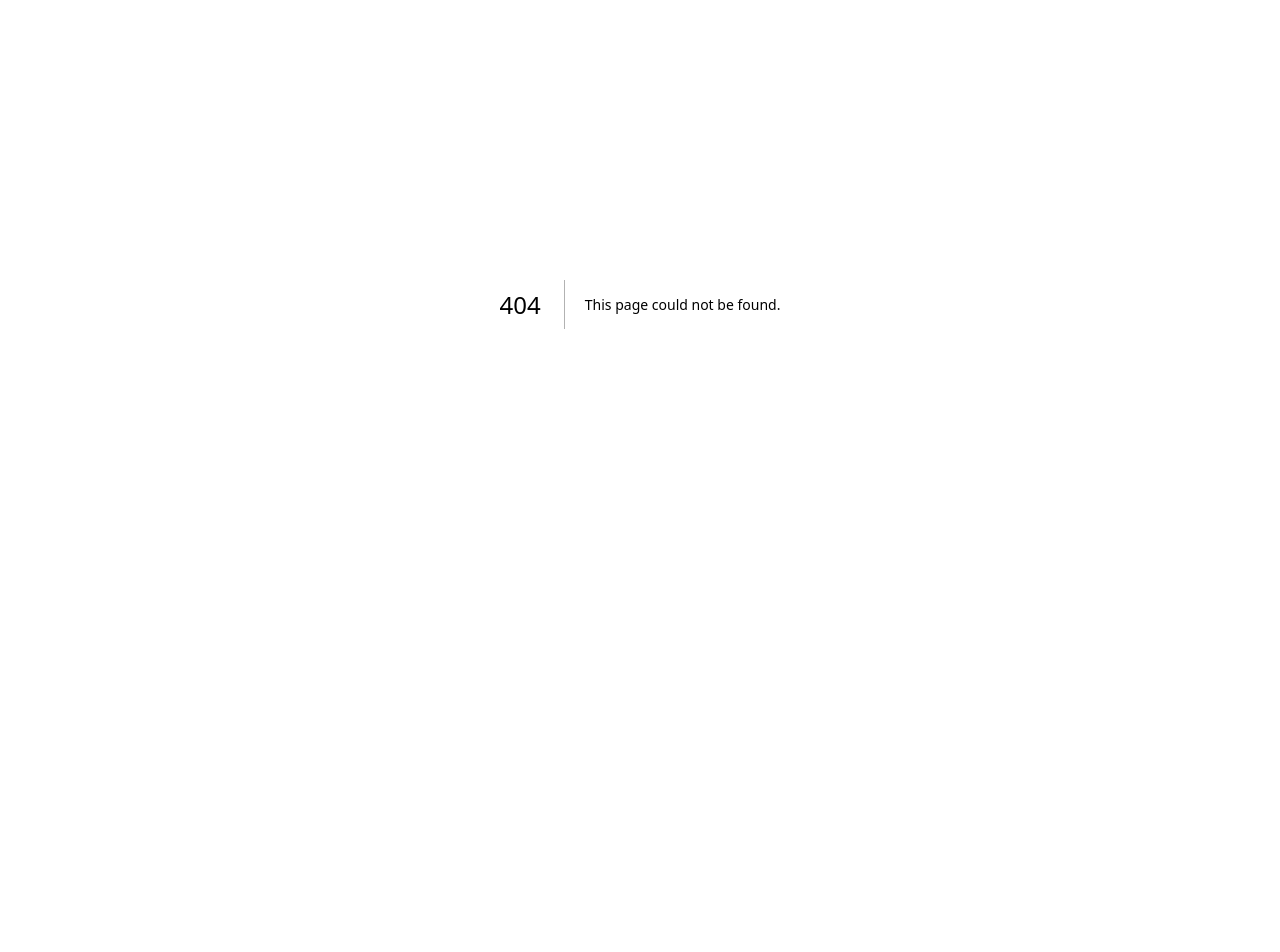
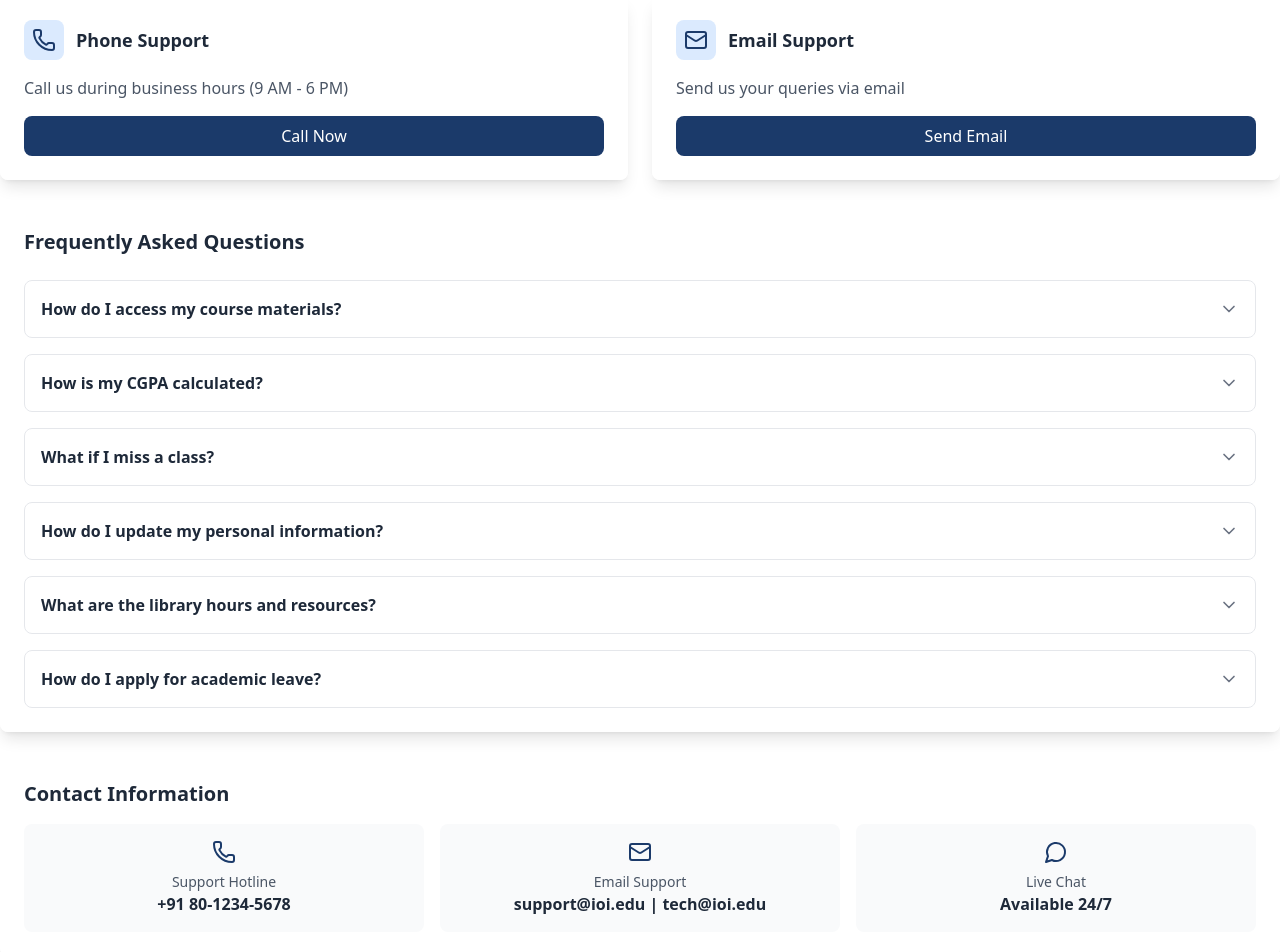
Before and after one commit to Ashutosh-pw-ioi/StudentProfile-frontend, a Next.js app: page /dashboard/student/help in a window 1280 px wide. Before the commit this address had no page. Shown: the part 96-1048 px from the top of the page. Before the commit the page ends 800 px from the top, so only its background shows below. Built offline with nearby package versions, Linux system fonts and the light colour scheme.

Commit message:
Student Help Page Added

```diff
--- /dev/null
+++ b/src/app/dashboard/student/help/page.tsx
@@ -0,0 +1,179 @@
+'use client';
+
+import React, { useState } from "react";
+import {  Phone, Mail, MessageCircle, ChevronDown, ChevronUp } from "lucide-react";
+
+export default function HelpSection() {
+  const [openFaq, setOpenFaq] = useState<number | null>(null);
+
+  const helpItems = [
+    {
+      icon: Phone,
+      title: "Phone Support",
+      description: "Call us during business hours (9 AM - 6 PM)",
+      action: "Call Now",
+    },
+    {
+      icon: Mail,
+      title: "Email Support",
+      description: "Send us your queries via email",
+      action: "Send Email",
+    },
+  ];
+
+  const faqs = [
+    {
+      question: "How do I access my course materials?",
+      answer:
+        "You can access all your course materials through the Academics & Course section in your dashboard. Navigate to the 'Academics' menu to find lecture notes, assignments, and supplementary materials for all your enrolled courses.",
+    },
+    {
+      question: "How is my CGPA calculated?",
+      answer:
+        "Your CGPA is calculated based on the weighted average of all completed courses. Each course contributes to your overall CGPA based on its credit hours and the grade you received. The calculation follows the standard 10-point grading scale.",
+    },
+    {
+      question: "What if I miss a class?",
+      answer:
+        "Don't worry! You can catch up using recorded lectures available in your course portal. Additionally, you can download lecture notes and reach out to your instructors during office hours for any clarifications.",
+    },
+    {
+      question: "How do I update my personal information?",
+      answer:
+        "To update your personal information, go to your Student Profile and click on the 'Edit Profile' button. You can modify your contact details, address, and emergency contact information. Some fields may require administrative approval.",
+    },
+    {
+      question: "What are the library hours and resources?",
+      answer:
+        "The library is open Monday through Friday from 8 AM to 10 PM, and weekends from 9 AM to 6 PM. You have access to both physical books and digital resources including e-books, research databases, and online journals.",
+    },
+    {
+      question: "How do I apply for academic leave?",
+      answer:
+        "To apply for academic leave, submit a formal application through the Student Services portal at least 15 days in advance. Include supporting documents and specify the duration of leave. Approval is subject to academic regulations and your current standing.",
+    },
+  ];
+
+  const toggleFaq = (index: number) => {
+    setOpenFaq(openFaq === index ? null : index);
+  };
+
+  const handleAction = (actionType: string) => {
+    switch (actionType) {
+      case "Send Email":
+        window.location.href = "mailto:support@ioi.edu";
+        break;
+      case "Call Now":
+        window.location.href = "tel:+91 80-1234-5678";
+        break;
+      default:
+        break;
+    }
+  };
+
+  return (
+    <div className="space-y-6">
+      <div>
+        <h2 className="text-3xl font-bold text-gray-800 mb-2">
+          Help & Support
+        </h2>
+        <p className="text-gray-600">
+          Get assistance with your academic journey
+        </p>
+      </div>
+
+      <div className="grid grid-cols-1 md:grid-cols-2 gap-6">
+        {helpItems.map((item, index) => {
+          const Icon = item.icon;
+          return (
+            <div
+              key={index}
+              className="bg-white/80 backdrop-blur-sm shadow-lg rounded-lg border-0 hover:shadow-xl transition-shadow"
+            >
+              <div className="p-6">
+                <div className="flex items-center space-x-3 mb-4">
+                  <div className="p-2 bg-blue-100 rounded-lg">
+                    <Icon className="w-6 h-6 text-[#1B3A6A]" />
+                  </div>
+                  <h3 className="text-lg font-bold text-gray-800">
+                    {item.title}
+                  </h3>
+                </div>
+                <p className="text-gray-600 mb-4">{item.description}</p>
+                <button
+                  onClick={() => handleAction(item.action)}
+                  className="w-full bg-[#1B3A6A] hover:bg-[#486AA0] text-white py-2 px-4 rounded-lg font-medium transition-colors cursor-pointer ease-in-out duration-300"
+                >
+                  {item.action}
+                </button>
+              </div>
+            </div>
+          );
+        })}
+      </div>
+
+      <div className="bg-white/80 backdrop-blur-sm shadow-lg rounded-lg border-0">
+        <div className="p-6">
+          <h3 className="text-xl font-bold text-gray-800 mb-6">
+            Frequently Asked Questions
+          </h3>
+          <div className="space-y-4">
+            {faqs.map((faq, index) => (
+              <div key={index} className="border border-gray-200 rounded-lg">
+                <button
+                  onClick={() => toggleFaq(index)}
+                  className="w-full px-4 py-4 text-left flex items-center justify-between hover:bg-gray-50 transition-colors rounded-lg"
+                >
+                  <h4 className="font-semibold text-gray-800 pr-4">
+                    {faq.question}
+                  </h4>
+                  {openFaq === index ? (
+                    <ChevronUp className="w-5 h-5 text-gray-500 flex-shrink-0" />
+                  ) : (
+                    <ChevronDown className="w-5 h-5 text-gray-500 flex-shrink-0" />
+                  )}
+                </button>
+                {openFaq === index && (
+                  <div className="px-4 pb-4">
+                    <p className="text-gray-600 leading-relaxed">
+                      {faq.answer}
+                    </p>
+                  </div>
+                )}
+              </div>
+            ))}
+          </div>
+        </div>
+      </div>
+
+      <div className="bg-white/80 backdrop-blur-sm shadow-lg rounded-lg border-0">
+        <div className="p-6">
+          <h3 className="text-xl font-bold text-gray-800 mb-4">
+            Contact Information
+          </h3>
+          <div className="grid grid-cols-1 md:grid-cols-3 gap-4">
+            <div className="text-center p-4 bg-gray-50 rounded-lg">
+              <Phone className="w-6 h-6 text-[#1B3A6A] mx-auto mb-2" />
+              <div className="text-sm text-gray-600">Support Hotline</div>
+              <div className="font-semibold text-gray-800">
+                +91 80-1234-5678
+              </div>
+            </div>
+            <div className="text-center p-4 bg-gray-50 rounded-lg">
+              <Mail className="w-6 h-6 text-[#1B3A6A] mx-auto mb-2" />
+              <div className="text-sm text-gray-600">Email Support</div>
+              <div className="font-semibold text-gray-800">
+                 support@ioi.edu | tech@ioi.edu
+              </div>
+            </div>
+            <div className="text-center p-4 bg-gray-50 rounded-lg">
+              <MessageCircle className="w-6 h-6 text-[#1B3A6A] mx-auto mb-2" />
+              <div className="text-sm text-gray-600">Live Chat</div>
+              <div className="font-semibold text-gray-800">Available 24/7</div>
+            </div>
+          </div>
+        </div>
+      </div>
+    </div>
+  );
+}
```
